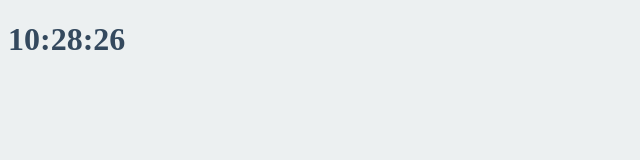
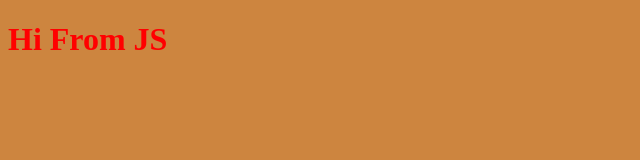
Before and after one commit to chusang23/clockJS, a plain HTML site: page index.html in a window 1280 px wide. Shown: the whole page, without its empty margins (0-640 px from the left). Drawn offline with Linux system fonts and the light colour scheme.

Commit message:
practice

```diff
--- a/clock.js
+++ b/clock.js
@@ -1,16 +1,4 @@
-const clockContainer = document.querySelector(".js-clock"),
-clockTitle = clockContainer.querySelector("h1");
-
-function getTime () {
-    const date = new Date();
-    const minutes = date.getMinutes();
-    const hours = date.getHours();
-    const seconds = date.getSeconds();
-    clockTitle.innerText = `${hours}:${minutes}:${seconds}`;
-}
-
-function init() {
-    getTime();
-}
-
- init();
+const title = document.getElementById("title");
+title.innerHTML = "Hi From JS";
+title.style.color = 'red';
+document.title = 'I own you now';
--- a/index.css
+++ b/index.css
@@ -1,12 +1,7 @@
 body {
-    background-color: #ecf0f1;
-}
-
-.btn {
-    cursor: pointer;
+    background-color: peru;
 }
 
 h1 {
-    color: #34495e;
-    transition: color 0.5s ease-in-out;
+    color: white;
 }
--- a/index.html
+++ b/index.html
@@ -7,9 +7,7 @@
 </head>
 
 <body>
-    <div class="js-clock">
-        <h1>00:00</h1>
-    </div>
+        <h1 id="title">This works!</h1>
     <script src="clock.js"></script>
 </body>
 </html>
```
